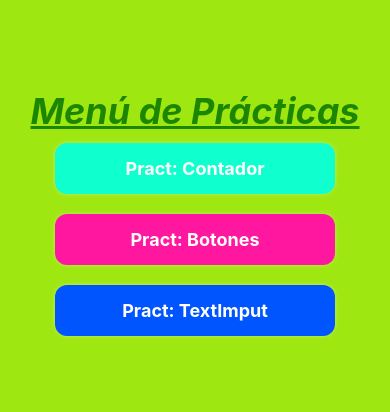
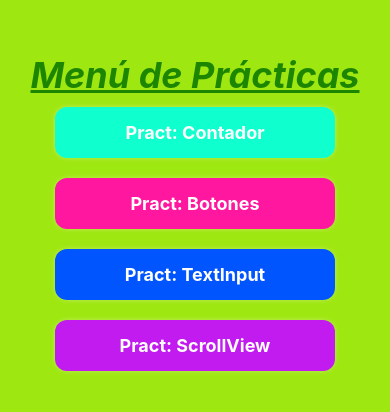
Before and after one commit to FERMINHDZ/PAM211, a React Native app in the folder intro3/: screen / in a window 390 px wide. Shown: the part 210-622 px from the top of the page. Built offline with nearby package versions, Linux system fonts and the light colour scheme.

Commit message:
se realizo ractica de ScrollView

```diff
--- a/intro3/screens/MenuScreen.js
+++ b/intro3/screens/MenuScreen.js
@@ -1,11 +1,12 @@
-//1. Zona importaciones
-import { Text, StyleSheet, View, Button, TouchableOpacity } from 'react-native';
+// 1. Zona importaciones
+import { Text, StyleSheet, View, TouchableOpacity } from 'react-native';
 import React, { useState } from 'react';
 import BotonesScreen from './BotonesScreen';
 import ContadorScreen from './ContadorScreen';
+import ScrollvierScreen from './ScrollvierScreen';
 import TextImput from './TextImput';
 
-//2. Zona de main o componentes
+// 2. Zona de main o componentes
 export default function MenuScreen() {
   const [screen, setScreen] = useState('menu');
 
@@ -14,16 +15,18 @@ export default function MenuScreen() {
       return <ContadorScreen />;
     case 'botones':
       return <BotonesScreen />;
+    case 'scrollview':
+      return <ScrollvierScreen />;
     case 'textimput':
       return <TextImput />;
     case 'menu':
     default:
       return (
         <View style={styles.container}>
-          {/*  Título principal */}
+          {/* Título principal */}
           <Text style={styles.titulo}>Menú de Prácticas</Text>
 
-          {/*  Contenedor de botones */}
+          {/* Contenedor de botones */}
           <View style={styles.botonesContainer}>
             {/* Botón 1 */}
             <TouchableOpacity
@@ -41,12 +44,20 @@ export default function MenuScreen() {
               <Text style={styles.textoBoton}>Pract: Botones</Text>
             </TouchableOpacity>
 
-            {/* Botón 3 (nuevo) */}
+            {/* Botón 3 */}
             <TouchableOpacity
               style={[styles.boton, { backgroundColor: '#0055ffff' }]}
               onPress={() => setScreen('textimput')}
             >
-              <Text style={styles.textoBoton}>Pract: TextImput</Text>
+              <Text style={styles.textoBoton}>Pract: TextInput</Text>
+            </TouchableOpacity>
+
+            {/* Botón 4 */}
+            <TouchableOpacity
+              style={[styles.boton, { backgroundColor: '#c11befff' }]}
+              onPress={() => setScreen('scrollview')}
+            >
+              <Text style={styles.textoBoton}>Pract: ScrollView</Text>
             </TouchableOpacity>
           </View>
         </View>
@@ -54,7 +65,7 @@ export default function MenuScreen() {
   }
 }
 
-//3. Zona de estilos
+// 3. Zona de estilos
 const styles = StyleSheet.create({
   container: {
     flex: 1,
@@ -81,9 +92,9 @@ const styles = StyleSheet.create({
 
   botonesContainer: {
     width: '80%',
-    flexDirection: 'column',
+    flexDirection: 'column', // Los botones se colocan verticalmente
     alignItems: 'center',
-    gap: 20,
+    gap: 20, // Espacio entre cada botón
   },
 
   boton: {
--- /dev/null
+++ b/intro3/screens/ScrollvierScreen.js
@@ -0,0 +1,60 @@
+import { Text, StyleSheet, View, ScrollView } from 'react-native'
+import React, { Component } from 'react'
+
+export default class ScrollvierScreen extends Component {
+  render() {
+    return (
+      <View style={styles.container}>
+        <ScrollView contentContainerStyle={styles.scrollArea}
+         showsVerticalScrollIndicator={true}>
+        <Text Text style={styles.item}>Elemento 1</Text>
+        <Text Text style={styles.item}>Elemento 2</Text>
+        <Text Text style={styles.item}>Elemento 3</Text>
+        <Text Text style={styles.item}>Elemento 4</Text>
+        <Text Text style={styles.item}>Elemento 5</Text>
+        <Text Text style={styles.item}>Elemento 6</Text>
+        <Text Text style={styles.item}>Elemento 7</Text>
+        <Text Text style={styles.item}>Elemento 8</Text>
+        <Text Text style={styles.item}>Elemento 9</Text>
+        <Text Text style={styles.item}>Elemento 10</Text>
+        <Text Text style={styles.item}>Elemento 11</Text>
+        <Text Text style={styles.item}>Elemento 12</Text>
+        <Text Text style={styles.item}>Elemento 13</Text>
+        <Text Text style={styles.item}>Elemento 14</Text>
+        <Text Text style={styles.item}>Elemento 15</Text>
+        <Text Text style={styles.item}>Elemento 16</Text>
+        <Text Text style={styles.item}>Elemento 17</Text>
+        <Text Text style={styles.item}>Elemento 18</Text>
+        <Text Text style={styles.item}>Elemento 19</Text>
+        <Text Text style={styles.item}>Elemento 20</Text>
+        <Text Text style={styles.item}>Elemento 21</Text>
+        <Text Text style={styles.item}>Elemento 22</Text>
+        </ScrollView>
+      </View>
+    )
+  }
+}
+
+const styles = StyleSheet.create({
+    container: {
+        flex: 1,
+        backgroundColor: '#c85fe0ff',
+        paddingTop: 40,
+    },
+      // Este estilo controla TODO lo que está DENTRO del ScrollView
+  scrollArea: {
+    alignItems: 'center', // Centra los elementos horizontalmente
+    padding: 10,          // Le da espacio interno para que no se peguen
+  },
+ item: {
+    fontSize: 18,              // Tamaño del texto
+    backgroundColor: '#4CAF50', // Fondo verde tipo botón
+    color: '#fff',              // Color del texto
+    padding: 13,                // Espacio interno del botón
+    marginVertical: 6,          // Separación entre cada elemento
+    borderRadius: 6,            // Bordes redondeados
+    textAlign: 'center',        // Centrar el texto
+    fontWeight: 'bold',         // Texto en negrita
+  }
+
+})
```
Also changed, not shown: intro3/screens/ImageBackgroung.js (added, +14 -0 lines).
